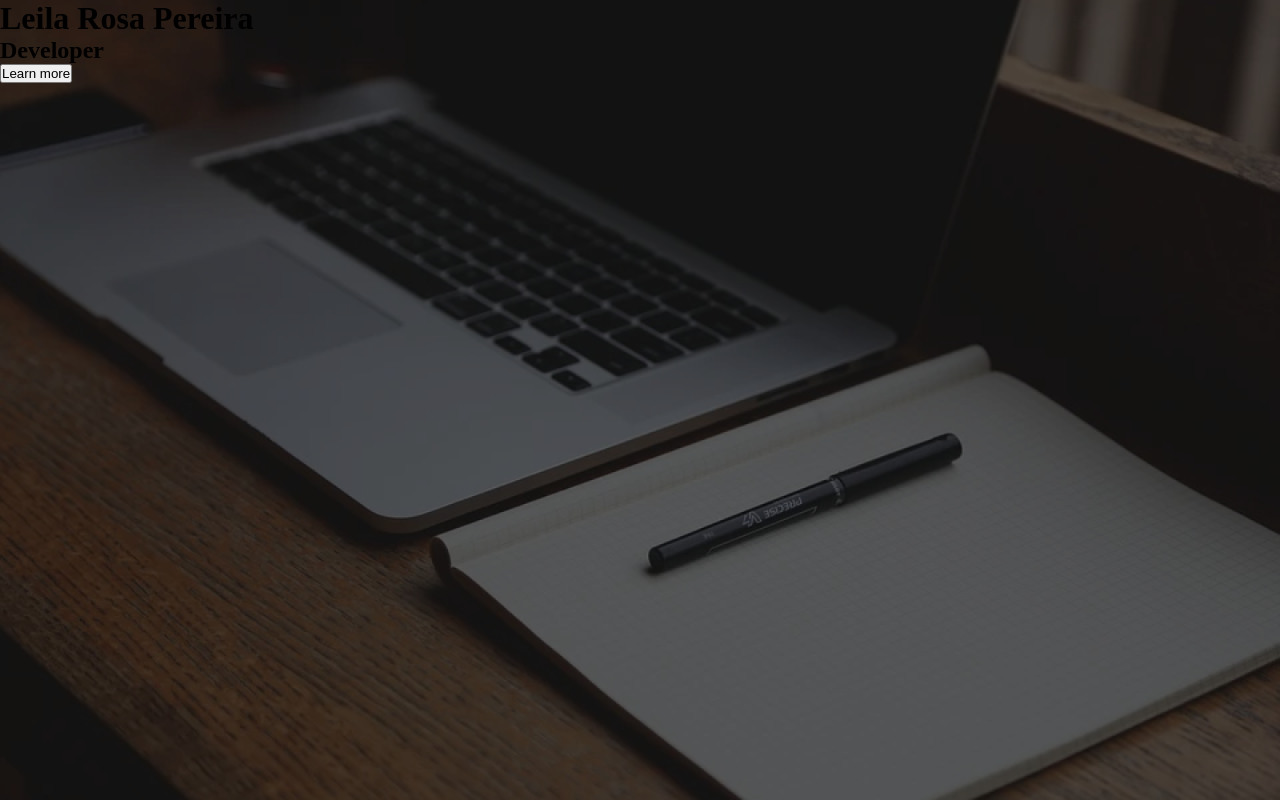
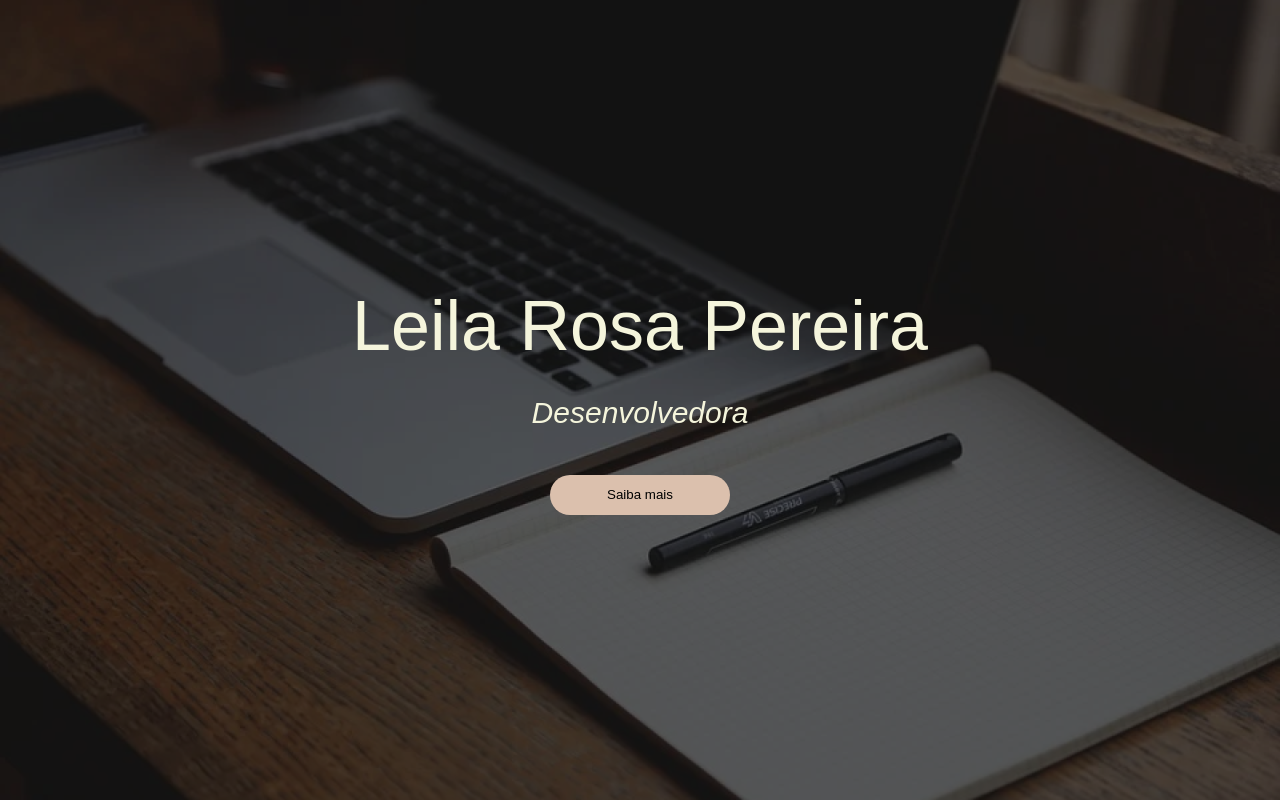
Before and after one commit to rosaaleila/landing-page-1, a plain HTML site: page index.html in a window 1280 px wide. Drawn offline with Linux system fonts and the light colour scheme.

Commit message:
modificando o estilo

```diff
--- a/index.html
+++ b/index.html
@@ -9,8 +9,8 @@
 <body>
     <main>
         <h1>Leila Rosa Pereira</h1>
-        <h2>Developer</h2>
-        <button>Learn more</button>
+        <p class="descricao">Desenvolvedora</p>
+        <button id="saiba-mais">Saiba mais</button>
     </main>
 </body>
 </html>
--- a/syle.css
+++ b/syle.css
@@ -4,6 +4,8 @@
     margin: 0;
     box-sizing: border-box;
 }
+
+@import url('https://fonts.googleapis.com/css2?family=Montserrat:wght@100&display=swap');
 
 body {
     width: 100vw;
@@ -14,4 +16,40 @@ body {
     background-position: center;
     background-color: #000000a1;
     background-blend-mode: darken;
+    display: flex;
+    justify-content: center;
+    align-items: center;
 }
+
+main {
+    color: beige;
+    display: flex;
+    flex-direction: column;
+    align-items: center;
+    gap: 30px;
+}
+
+h1 {
+    font-size: 70px;
+    font-family: 'Montserrat', sans-serif;
+    font-weight: 400;
+}
+
+.descricao {
+    font-size: 30px;
+    font-style: italic;
+    font-weight: 400;
+    font-family: 'Montserrat', sans-serif;
+}
+
+#saiba-mais {
+    width: 180px;
+    height: 40px;
+    background-color: #dbc0ad;
+    border-style: none;
+    border-radius: 25px;
+    cursor: pointer;
+    margin-top: 15px;
+    font-family: 'Montserrat', sans-serif;
+    font-weight: 500;
+}
```
